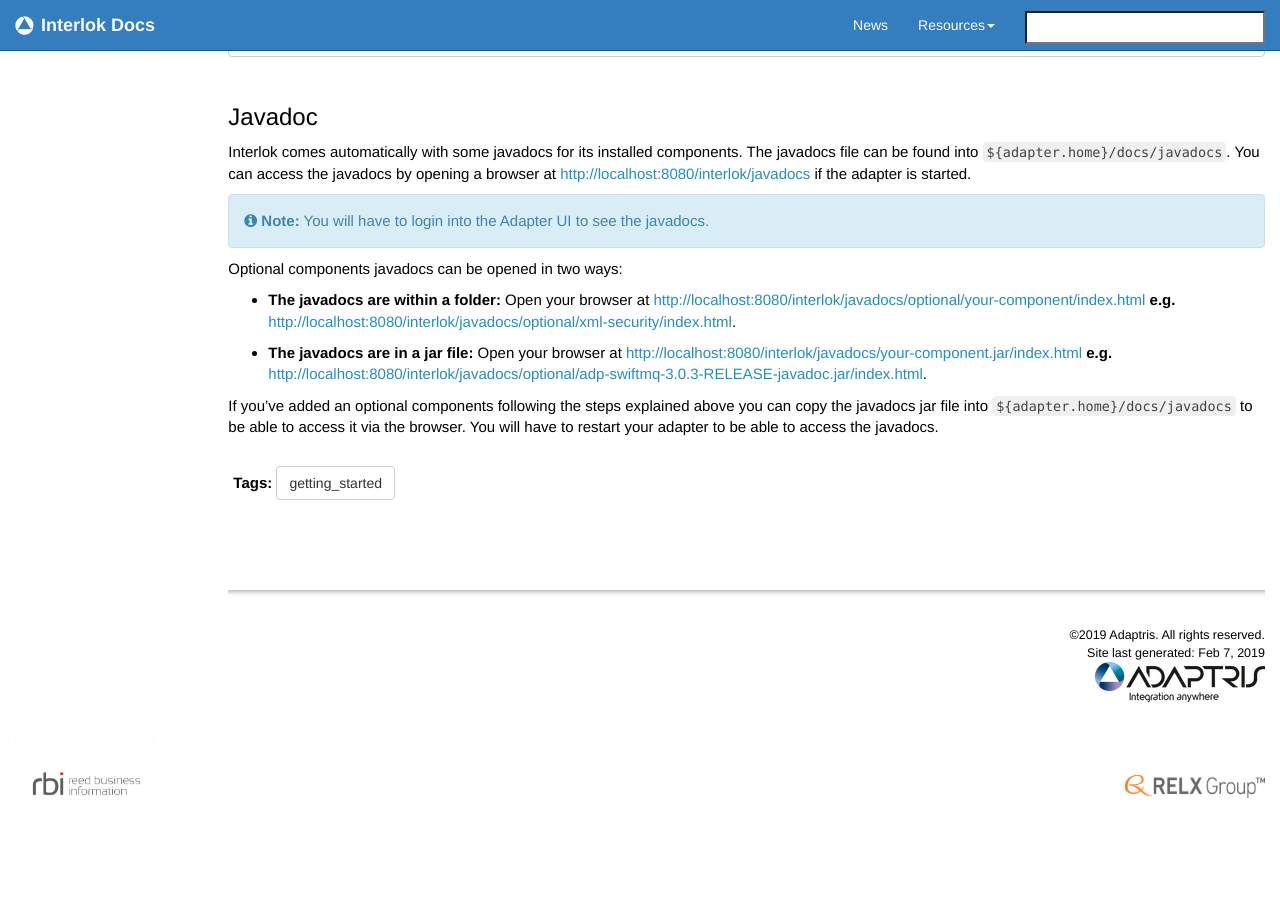
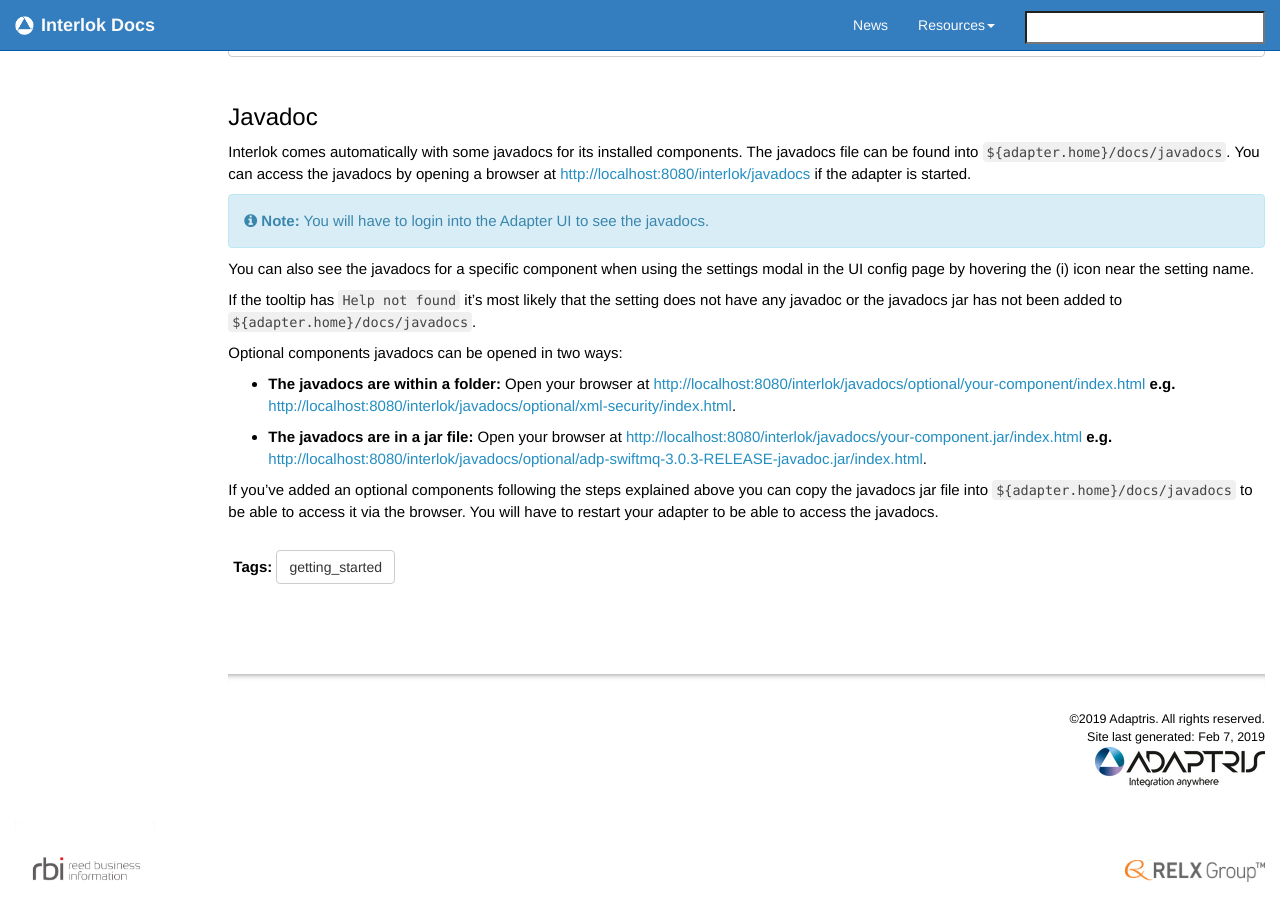
Before and after one commit to adaptris/interlok-docs-legacy, a Jekyll site: the page built from pages/adapter/adapter-optional-components.md, in a window 1280 px wide and 900 px high, scrolled down 11240 px. Built offline with Jekyll 4.4.1, drawn with Linux system fonts in a browser that asks for light colours; nearby versions of some CDN libraries; comment, search, counter and statistics services are not loaded; before the commit the page ends 12076 px from its top, so only the background shows below that.

Commit message:
INTERLOK-2500 #comment Add some more explanation for the javadocs in the UI settings modal.

```diff
--- a/pages/adapter/adapter-optional-components.md
+++ b/pages/adapter/adapter-optional-components.md
@@ -200,6 +200,10 @@ You can access the javadocs by opening a browser at <http://localhost:8080/inter
 
 {% include note.html content="You will have to login into the Adapter UI to see the javadocs." %}
 
+You can also see the javadocs for a specific component when using the settings modal in the UI config page by hovering the (i) icon near the setting name.
+
+If the tooltip has `Help not found` it's most likely that the setting does not have any javadoc or the javadocs jar has not been added to `${adapter.home}/docs/javadocs`.
+
 Optional components javadocs can be opened in two ways:
 
 - **The javadocs are within a folder:** Open your browser at <http://localhost:8080/interlok/javadocs/optional/your-component/index.html> **e.g.** <http://localhost:8080/interlok/javadocs/optional/xml-security/index.html>.
```
